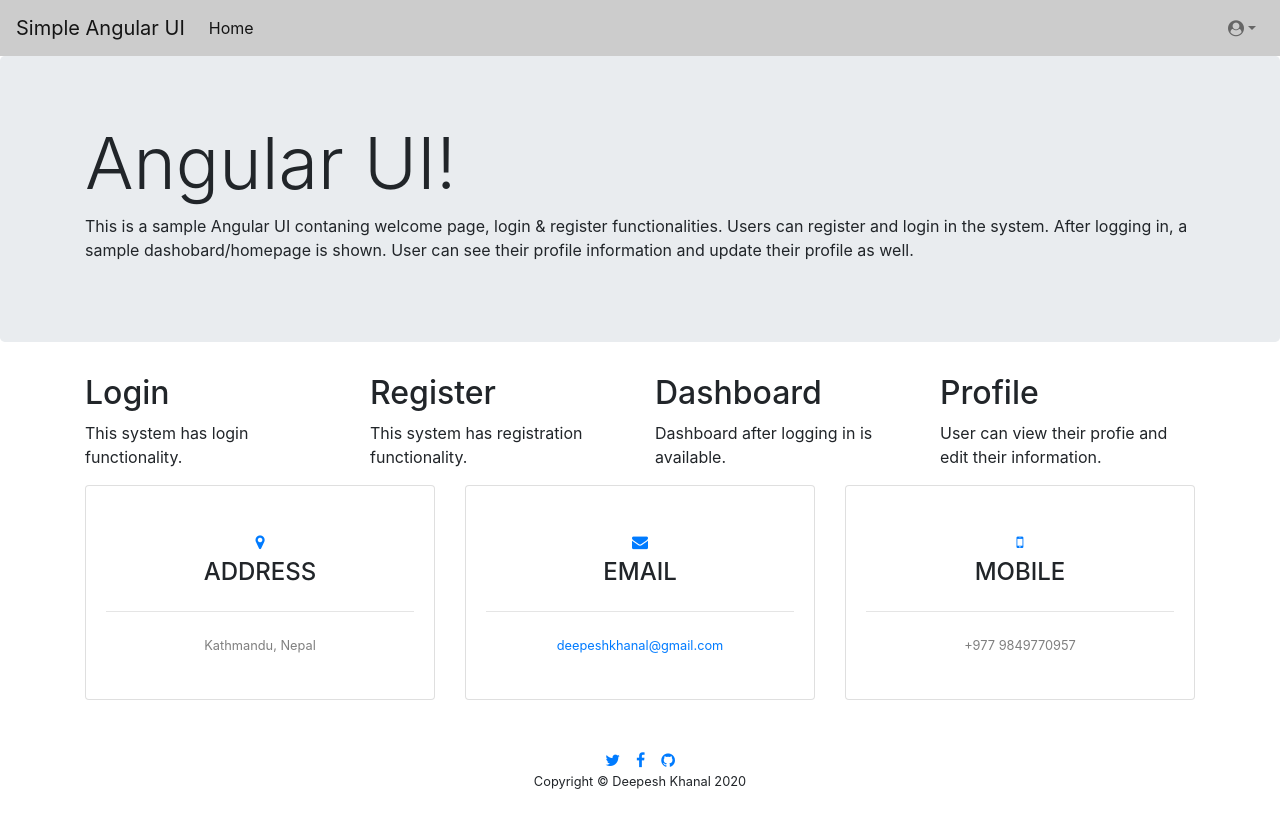
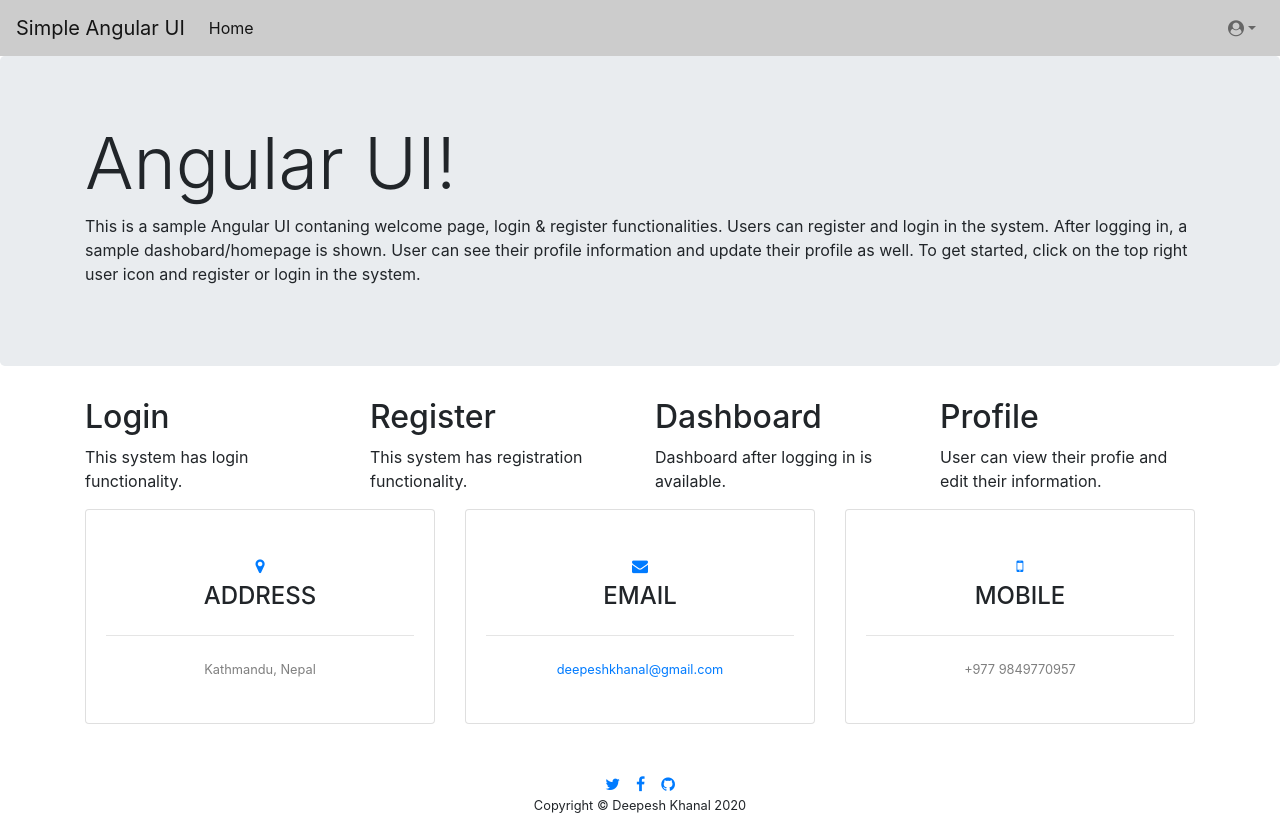
Before and after one commit to gorkhali125/angular-ui, an Angular app in the folder frontend/: page / in a window 1280 px wide. Built offline with nearby package versions, Linux system fonts and the light colour scheme.

Commit message:
Added help text in welcome page

```diff
--- a/frontend/src/app/components/welcome/welcome.component.html
+++ b/frontend/src/app/components/welcome/welcome.component.html
@@ -2,7 +2,8 @@
     <div class="jumbotron">
       <div class="container">
         <h1 class="display-3">Angular UI!</h1>
-        <p>This is a sample Angular UI contaning welcome page, login & register functionalities. Users can register and login in the system. After logging in, a sample dashobard/homepage is shown. User can see their profile information and update their profile as well.</p>
+        <p>This is a sample Angular UI contaning welcome page, login & register functionalities. Users can register and login in the system. After logging in, a sample dashobard/homepage is shown.
+            User can see their profile information and update their profile as well. To get started, click on the top right user icon and register or login in the system.</p>
       </div>
     </div>
 
```
